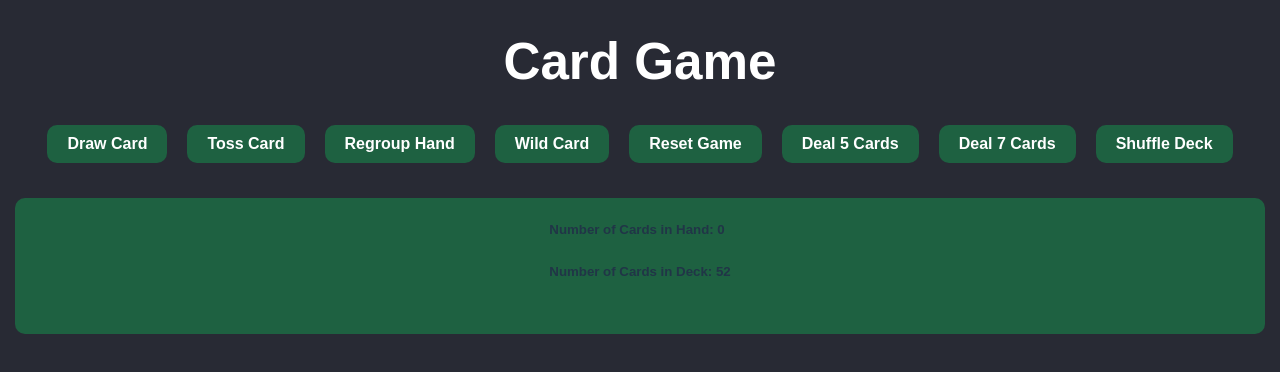
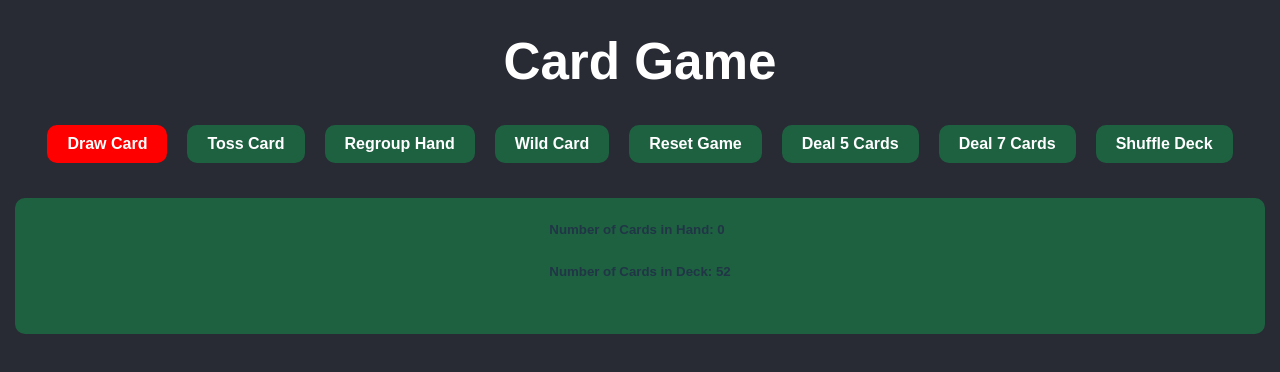
Before and after one commit to stat3m3nt/Reactive-deck, a React (Vite) app: page / in a window 1280 px wide. In both pictures the pointer is over the button "Draw Card". Shown: the top 372 px of the page. Built offline with nearby package versions, Linux system fonts and the light colour scheme.

Commit message:
updated button design, adding a casino green background and hover effects. Missing visual deck and empty deck message not displayed -- fixing

```diff
--- a/src/App.css
+++ b/src/App.css
@@ -53,6 +53,7 @@
     display: flex;
     flex-wrap: wrap;
     justify-content: center;
+    gap: 10px;
   }
 
   .center-suit {
@@ -95,6 +96,10 @@
 
   }
 
+  button:hover{
+    background-color: red;
+  }
+
   .game-section{
     display: flex;
     justify-content: center;
```
